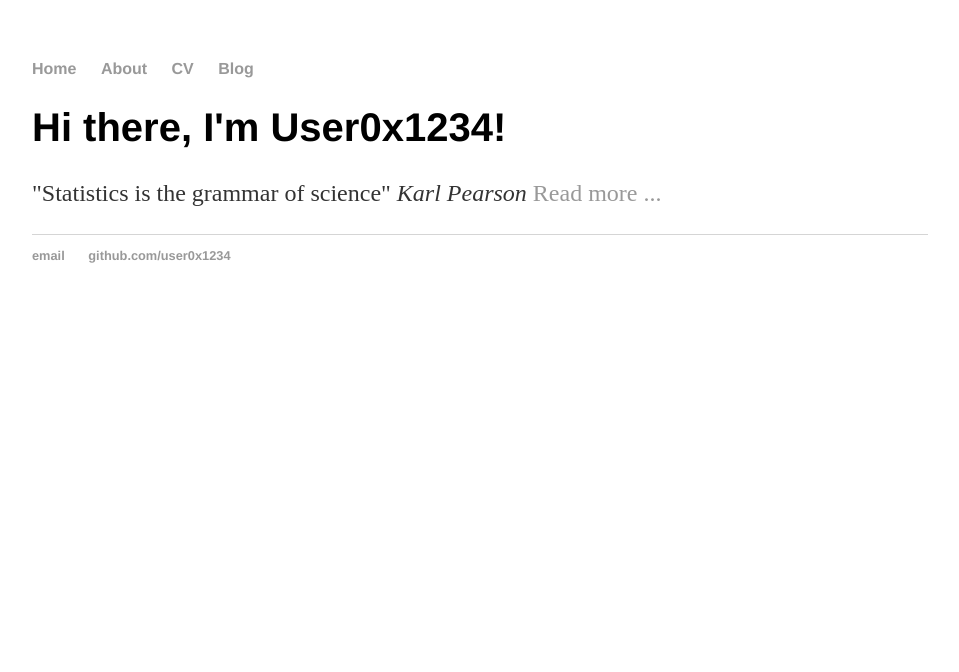
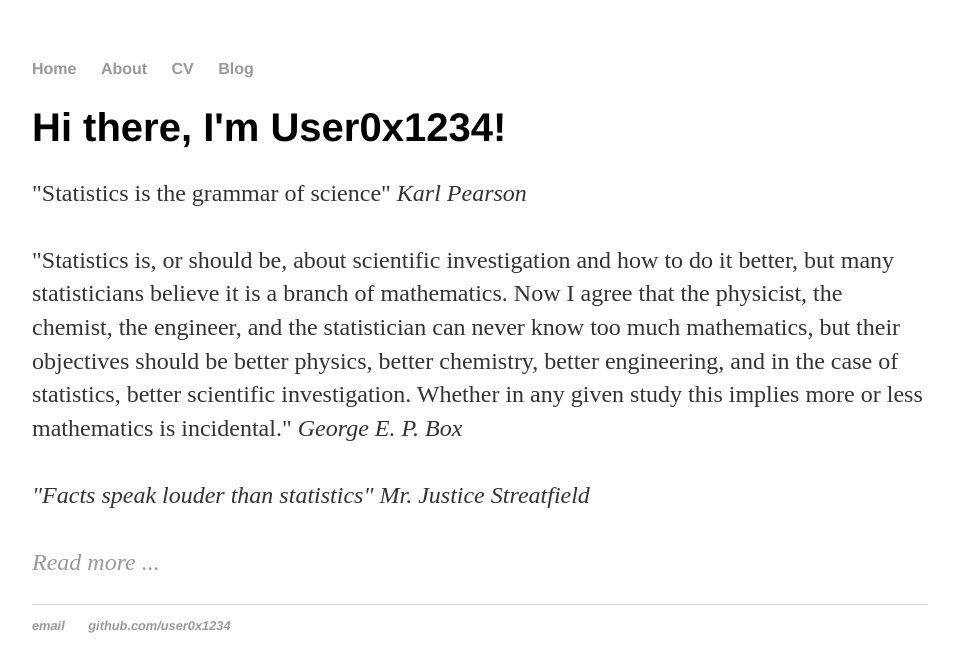
Before and after one commit to user0x1234/user0x1234.github.io, a Jekyll site: the page built from index.html, in a window 1280 px wide. Shown: the top 672 px of the page, without its empty margins (160-1119 px from the left). Built offline with Jekyll 4.4.1, drawn with Linux system fonts in a browser that asks for light colours.

Commit message:
HomeWork1

```diff
--- a/index.html
+++ b/index.html
@@ -4,5 +4,15 @@ title: Statisticals Blog
 ---
 <div class="blurb">
 	<h1>Hi there, I'm User0x1234!</h1>
-	<p>"Statistics is the grammar of science" <em>Karl Pearson</em>  <a href="/about">Read more ...</a></p>
+	<p>"Statistics is the grammar of science" <em>Karl Pearson</em>
+		<br>
+		<br>
+		"Statistics is, or should be, about scientific investigation and how to do it better, but many statisticians believe it is a branch of mathematics. Now I agree that the physicist, the chemist, the engineer, and the statistician can never know too much mathematics, but their objectives should be better physics, better chemistry, better engineering, and in the case of statistics, better scientific investigation. Whether in any given study this implies more or less mathematics is incidental." <em>George E. P. Box <em>
+		<br>
+		<br>
+		"Facts speak louder than statistics" <em>Mr. Justice Streatfield </em>
+		<br>
+		<br>
+	 <a href="/about">Read more ...</a></p>
+
 </div><!-- /.blurb -->
```
Also changed, not shown: _posts/2022-09-29-HomeWork1.md (renamed from _posts/2021-09-25-HomeWork1.md).
